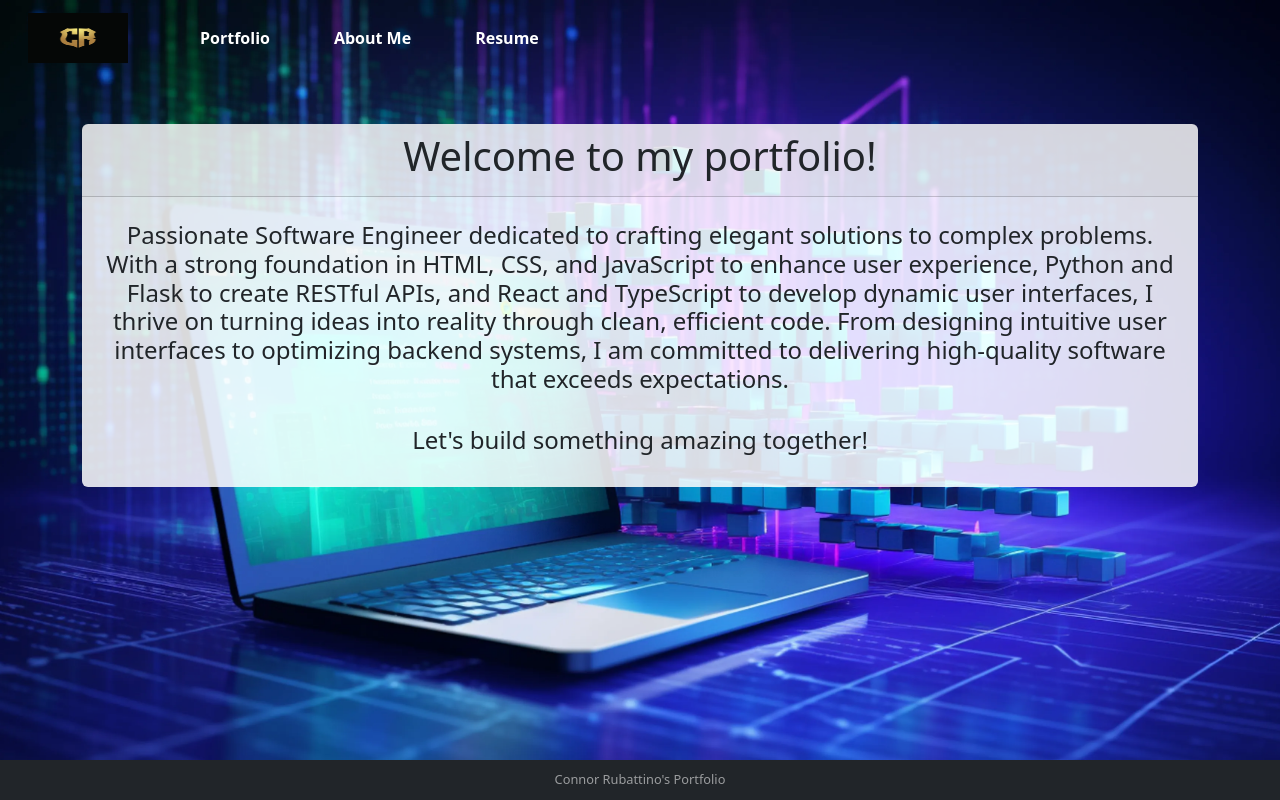
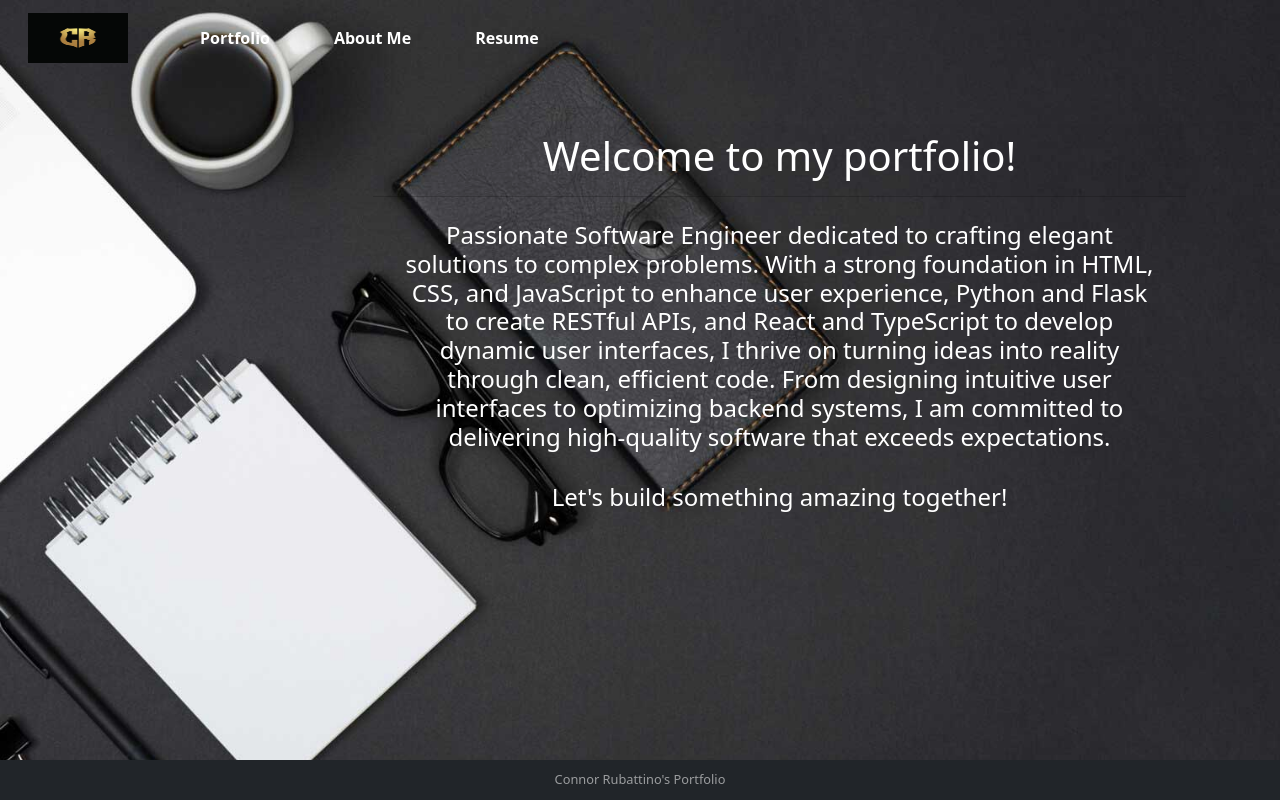
Before and after one commit to connorrubattino/cr_portfolio, a React (Vite) app: page / in a window 1280 px wide. Built offline with nearby package versions, Linux system fonts and the light colour scheme.

Commit message:
home page changes and bg changes

```diff
--- a/main.css
+++ b/main.css
@@ -1,6 +1,6 @@
 body {
   position: relative; /* Ensure positioning context */
-  background-image: url('/src/assets/images/518b84c6a380351b1aeec9449cd44c2bf156bee9-1456x816.webp');
+  background-image: url('/src/assets/images/bg-image-24.jpg');
   /* background-color: rgba(255, 255, 255, 0.5); */
   background-size: cover;
   /* background-position: center top; */
@@ -18,5 +18,5 @@ body {
 }
 
 .card.bg-white-transparent {
-  background-color: rgba(255, 255, 255, 0.85);
+  background-color: rgba(255, 255, 255, 0);
 }
--- a/src/views/Home.tsx
+++ b/src/views/Home.tsx
@@ -1,13 +1,18 @@
-import Button from 'react-bootstrap/Button';
+import { Container } from 'react-bootstrap';
 import Card from 'react-bootstrap/Card';
-
+import Row from 'react-bootstrap/Row';
+import Col from 'react-bootstrap/Col';
 
 type Props = {}
 export default function
 ({}: Props) {
   return (
+    <Container fluid>
+        <Row>
+        <Col xs={0} lg={3} className="empty-column"></Col>
+        <Col xs={12} lg={9}>
             <div className="home">
-    <Card className="card bg-white-transparent border-0 text-center mt-5 text-dark font-weight-bold">
+            <Card className="card bg-white-transparent border-0 text-center mt-5 text-white font-weight-bold">
             <Card.Header><h1 >Welcome to my portfolio!</h1></Card.Header>
             <Card.Body>
                 <Card.Text className='p-2' style={{ fontWeight: 'bold' }}>
@@ -23,5 +28,8 @@ export default function
             </Card.Body>
             </Card>
             </div>
+        </Col>
+        </Row>
+    </Container>
   )
 }
```
Also changed, not shown: src/assets/images/bg-image-24.jpg (added). Lines whose indentation alone changed are shown as unchanged.
